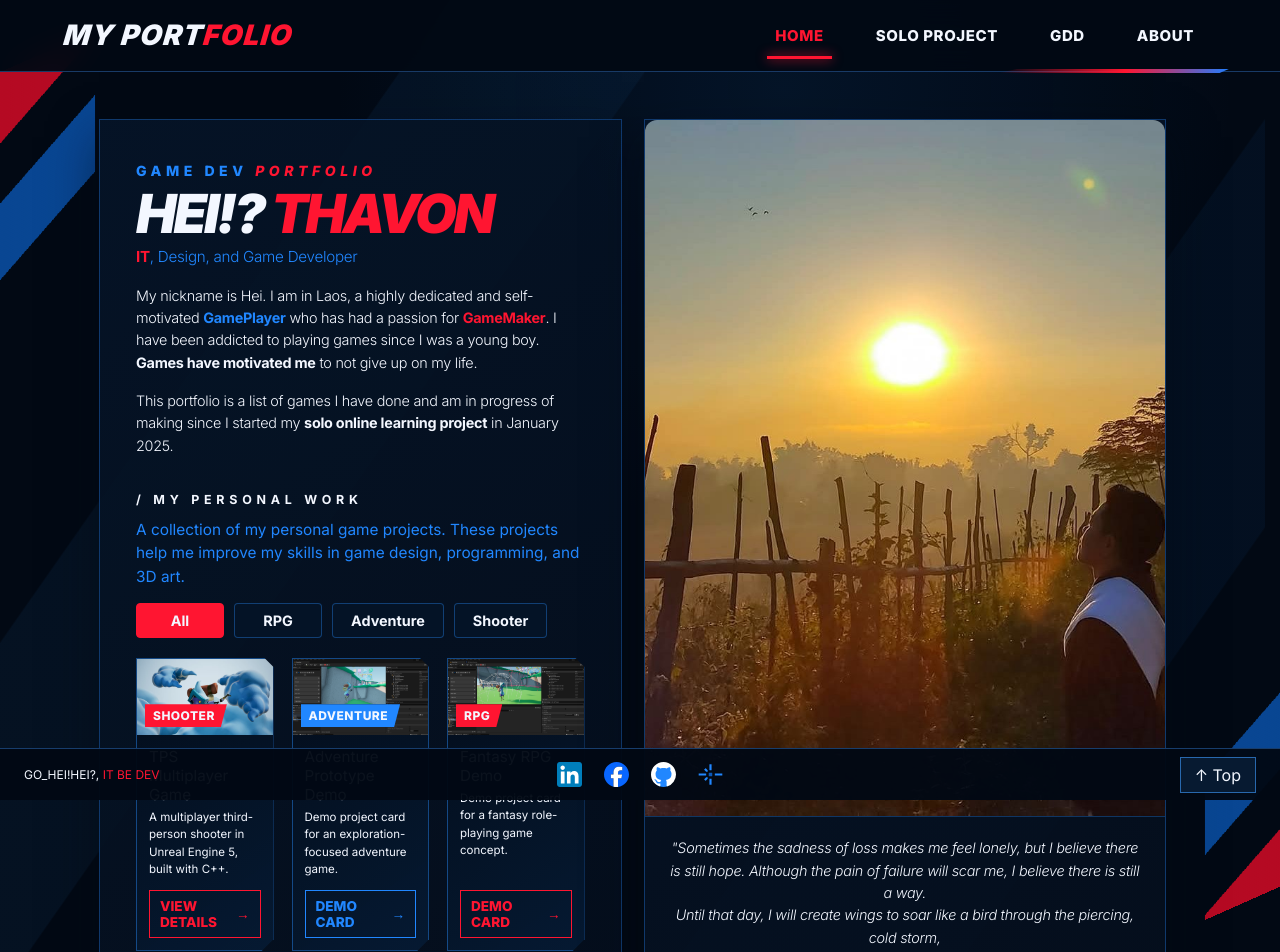
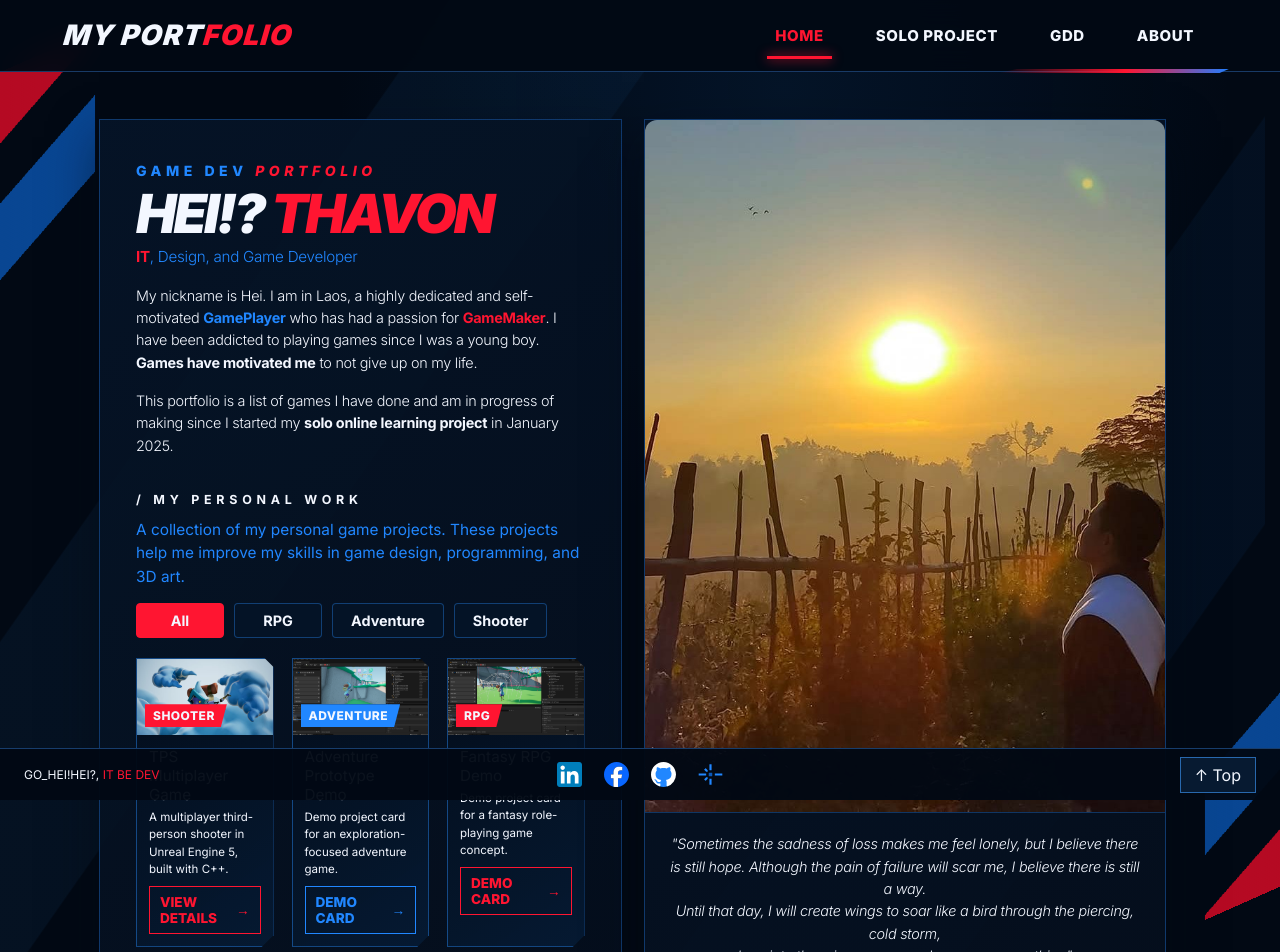
Before and after one commit to thavon91/web-portfolio, a React (Vite) app: page / in a window 1280 px wide. Shown: the top 952 px of the page. Built offline with nearby package versions, Linux system fonts and the light colour scheme.

Commit message:
Tighten project card content spacing
Co-authored-by: Copilot <223556219+Copilot@users.noreply.github.com>

```diff
--- a/src/App.css
+++ b/src/App.css
@@ -557,9 +557,7 @@ body::before{content:'';position:fixed;inset:0;pointer-events:none;z-index:-1;op
 }
 
 .menu .home-project-info p {
-  flex: 1;
-  min-height: 4.2em;
-  margin: 0 0 12px;
+  margin: 0 0 8px;
   color: #f3f7ff !important;
   font-size: .72rem !important;
   font-weight: 400 !important;
@@ -570,7 +568,6 @@ body::before{content:'';position:fixed;inset:0;pointer-events:none;z-index:-1;op
   display: inline-flex;
   align-items: center;
   gap: 8px;
-  margin-top: auto;
   padding: 7px 10px;
   border: 1px solid #ff1531;
   color: #ff1531 !important;
@@ -591,7 +588,6 @@ body::before{content:'';position:fixed;inset:0;pointer-events:none;z-index:-1;op
   display: inline-flex;
   align-items: center;
   gap: 8px;
-  margin-top: auto;
   padding: 7px 10px;
   border: 1px solid #ff1531;
   color: #ff1531 !important;
```
